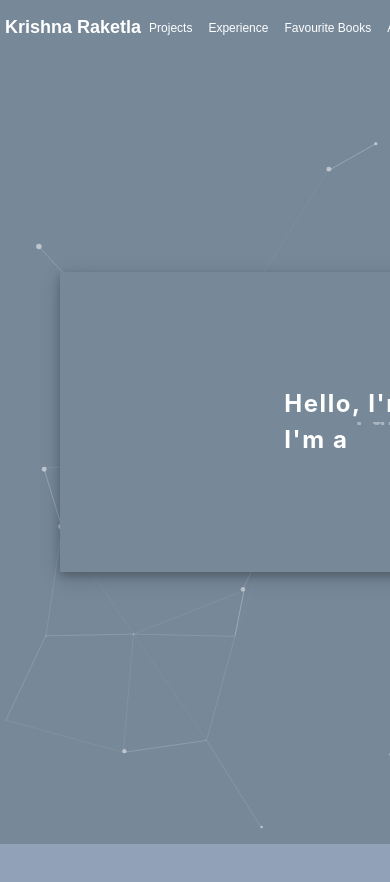
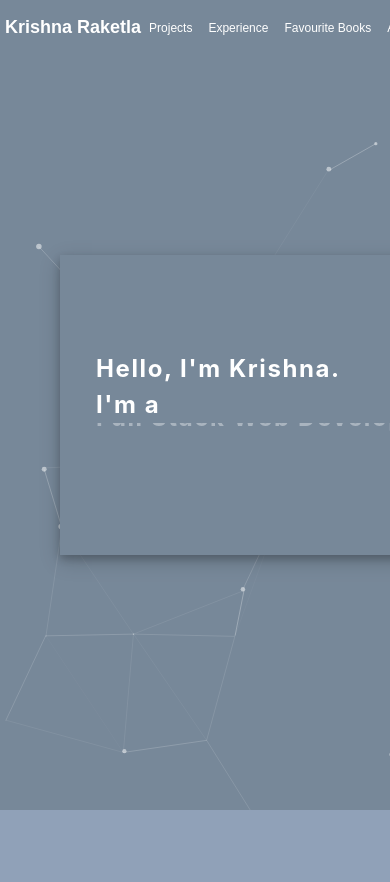
Before and after one commit to krishnaraketla/portfolio, a React (Create React App) app in the folder frontend/: page / in a window 390 px wide. Shown: the top 882 px of the page. Built offline with nearby package versions, Linux system fonts and the light colour scheme; the HTML template or start-up script is replaced by a standard one.

Commit message:
Hero card fix

```diff
--- a/frontend/src/styles/HeroSection.css
+++ b/frontend/src/styles/HeroSection.css
@@ -2,7 +2,7 @@
     display: flex;
     justify-content: center;
     align-items: center;
-    height: 100vh;
+    height: 48%;
     width: 100%;
     background-color: var(--background-color);
     padding: 20px;
@@ -49,7 +49,7 @@
 
 .changing-text-container {
     display: inline-block;
-    width: 600px; /* Adjust this width based on your longest role */
+    width: 600px;
     vertical-align: bottom;
     overflow: hidden;
 }
@@ -85,7 +85,7 @@
         font-size: 2rem;
     }
     .changing-text-container {
-        width: 250px; /* Adjust for smaller screens */
+        width: 600px; /* Adjust for smaller screens */
     }
 }
 
@@ -94,6 +94,6 @@
         font-size: 1.5rem;
     }
     .changing-text-container {
-        width: 200px; /* Adjust for even smaller screens */
+        width: 600px; /* Adjust for even smaller screens */
     }
 }
```
